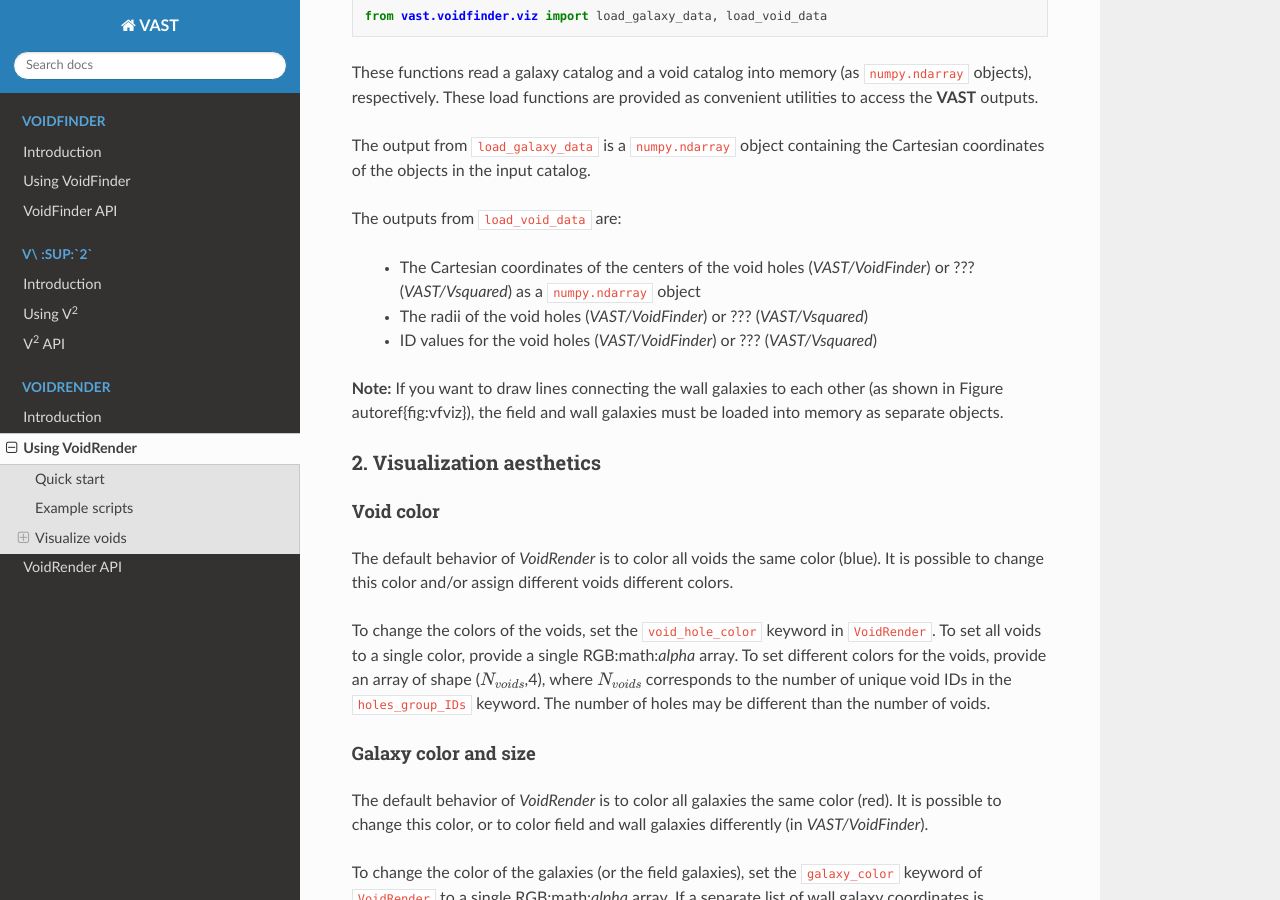
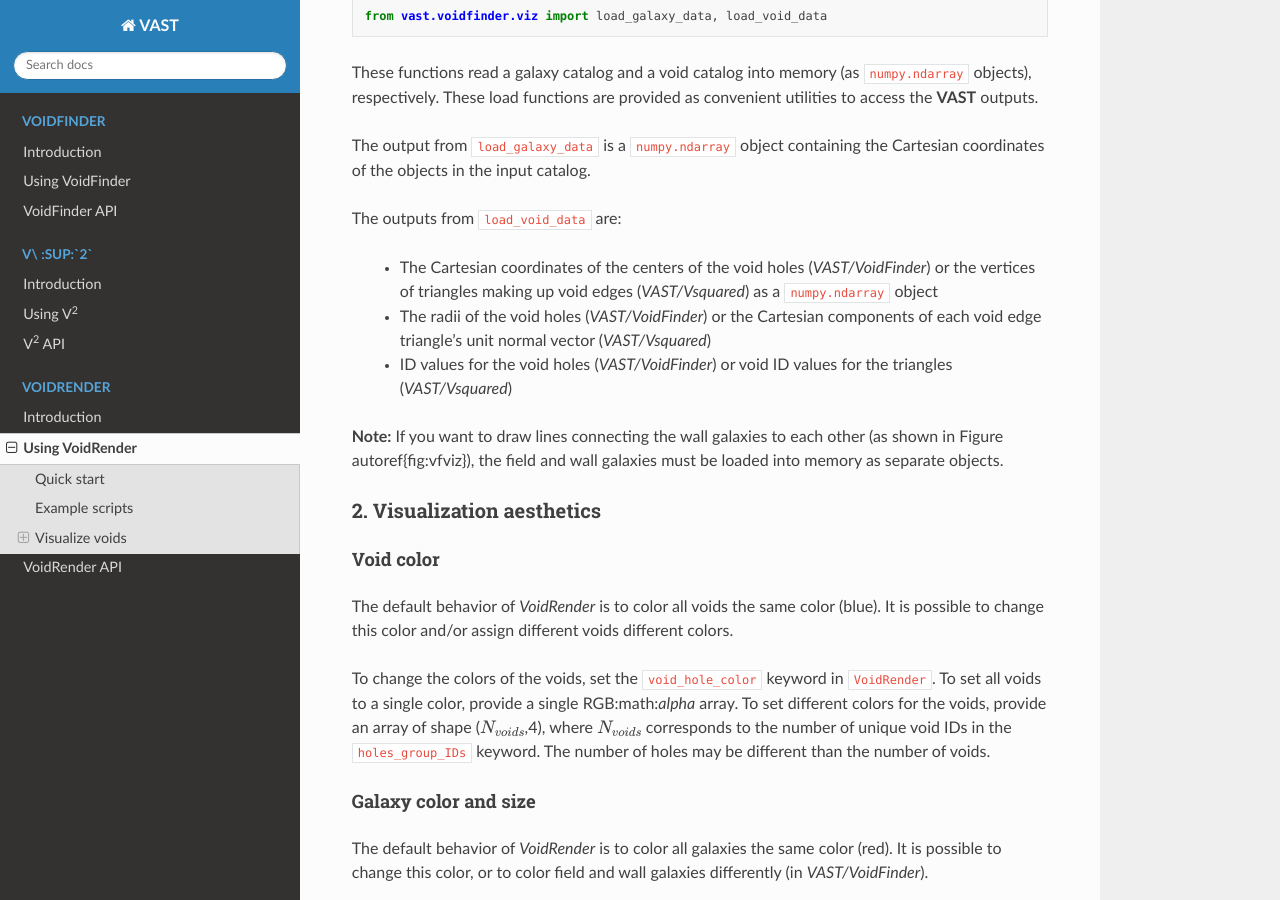
Before and after one commit to DESI-UR/VAST, a Sphinx documentation site: the page built from Documentation/source/VoidRender_examples.rst, in a window 1280 px wide and 900 px high, scrolled down 1494 px. Built offline with Sphinx 7.4.7 and the Read the Docs theme 2.0.0, drawn with Linux system fonts in a browser that asks for light colours.

Commit message:
Update V2 visualization documentation

```diff
--- a/Documentation/source/VoidRender_examples.rst
+++ b/Documentation/source/VoidRender_examples.rst
@@ -88,9 +88,12 @@ the Cartesian coordinates of the objects in the input catalog.
 The outputs from ``load_void_data`` are:
 
  * The Cartesian coordinates of the centers of the void holes
-   (`VAST/VoidFinder`) or ??? (`VAST/Vsquared`) as a ``numpy.ndarray`` object
- * The radii of the void holes (`VAST/VoidFinder`) or ??? (`VAST/Vsquared`)
- * ID values for the void holes (`VAST/VoidFinder`) or ??? (`VAST/Vsquared`)
+   (`VAST/VoidFinder`) or the vertices of triangles making up void edges
+   (`VAST/Vsquared`) as a ``numpy.ndarray`` object
+ * The radii of the void holes (`VAST/VoidFinder`) or the Cartesian components
+   of each void edge triangle's unit normal vector (`VAST/Vsquared`)
+ * ID values for the void holes (`VAST/VoidFinder`) or void ID values for the
+   triangles (`VAST/Vsquared`)
 
 **Note:** If you want to draw lines connecting the wall galaxies to each other
 (as shown in Figure \autoref{fig:vfviz}), the field and wall galaxies must be
--- a/Documentation/source/Vsquared_examples.rst
+++ b/Documentation/source/Vsquared_examples.rst
@@ -462,11 +462,6 @@ Using the output
 Is my object in a void?
 -----------------------
 
-Because `VAST.VoidFinder` defines voids as a union of spheres, it is relatively
-simple to determine whether or not an object is located within a void: if its
-location falls within one of the spheres listed in the ``_holes.txt`` output
-file (see :ref:`VF-output`), then it is within a void!
-
 Because voids found by `VAST.Vsquared` are formed from zones, which are unions
 of objects' voronoi cells, each object's void membership is easily determined
 from the output. The ``_galzones.dat`` output file (see :ref:`V2-output`)
```
Also changed, not shown: 1 other file.
